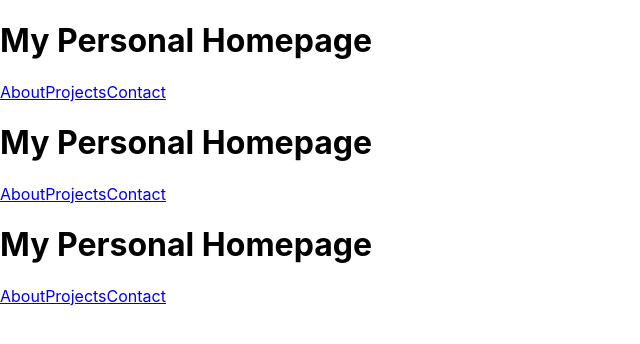
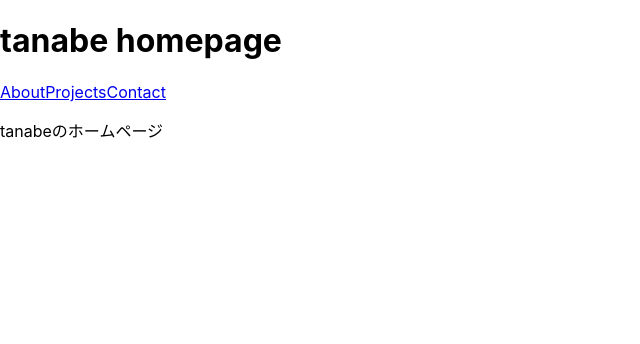
Before and after one commit to tanasuke3/homepage, a React (Create React App) app: page / in a window 1280 px wide. Shown: the top 344 px of the page, without its empty margins (0-640 px from the left). Built offline with nearby package versions, Linux system fonts and the light colour scheme.

Commit message:
sample content

```diff
--- a/src/About.js
+++ b/src/About.js
@@ -1,16 +1,9 @@
 import React from 'react';
 
-function Header() {
+function About() {
     return (
-        <header>
-            <h1>My Personal Homepage</h1>
-            <nav>
-                <a href="#about">About</a>
-                <a href="#projects">Projects</a>
-                <a href="#contact">Contact</a>
-            </nav>
-        </header>
+        < p > tanabeのホームページ </p >
     );
 }
 
-export default Header;
+export default About;
--- a/src/App.js
+++ b/src/App.js
@@ -8,7 +8,7 @@ function App() {
     <div>
       <Header />
       <About />
-      <Footer />
+      {/* <Footer /> */}
     </div>
   );
 }
--- a/src/Footer.js
+++ b/src/Footer.js
@@ -1,16 +1,16 @@
 import React from 'react';
 
-function Header() {
+function Footer() {
     return (
-        <header>
-            <h1>My Personal Homepage</h1>
+        <footer>
+            <h1></h1>
             <nav>
                 <a href="#about">About</a>
                 <a href="#projects">Projects</a>
                 <a href="#contact">Contact</a>
             </nav>
-        </header>
+        </footer>
     );
 }
 
-export default Header;
+export default Footer;
--- a/src/Header.js
+++ b/src/Header.js
@@ -3,7 +3,7 @@ import React from 'react';
 function Header() {
     return (
         <header>
-            <h1>My Personal Homepage</h1>
+            <h1>tanabe homepage</h1>
             <nav>
                 <a href="#about">About</a>
                 <a href="#projects">Projects</a>
```
